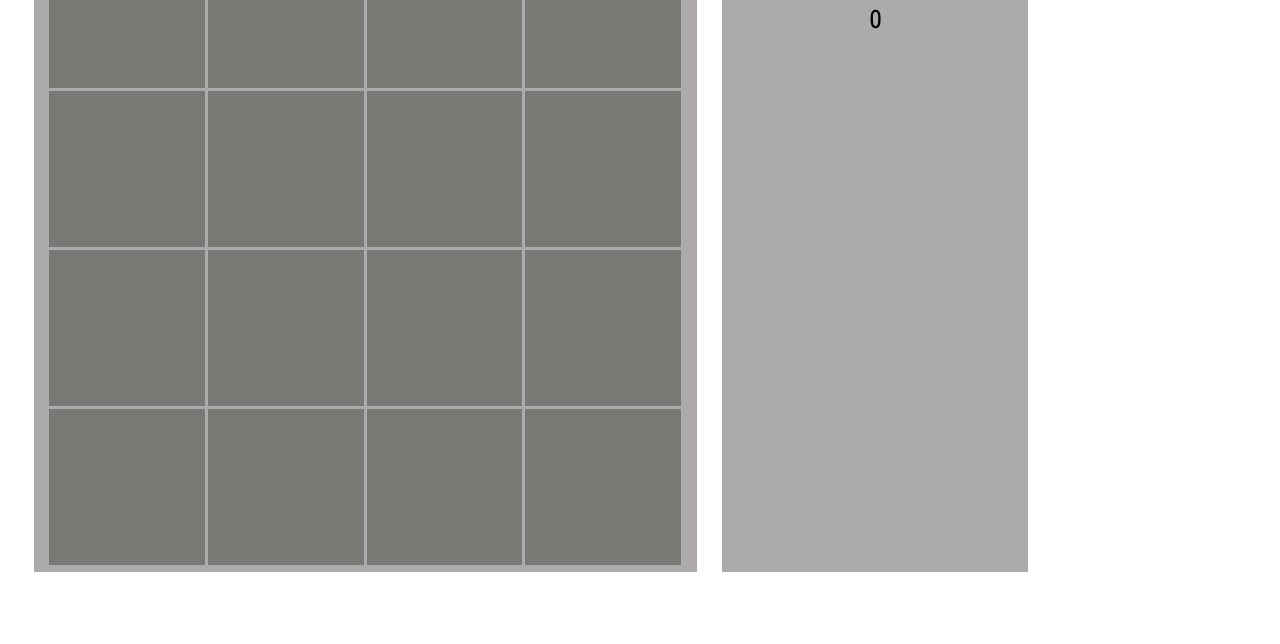
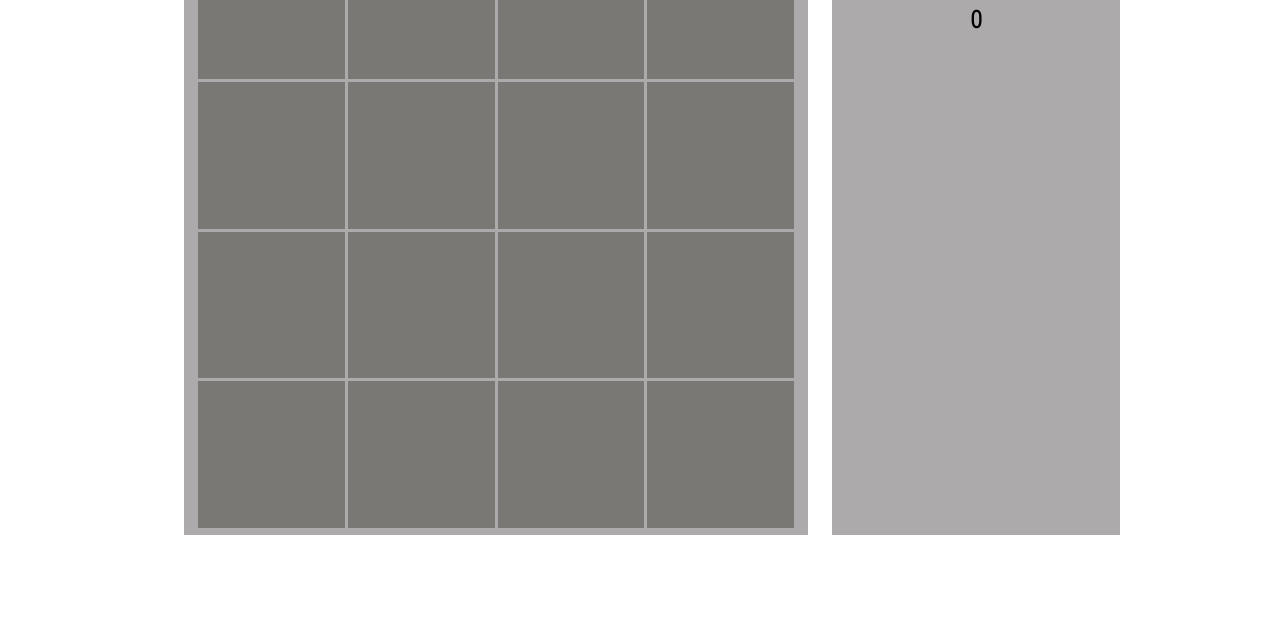
Before and after one commit to tzvi2/memory-tiles, a plain HTML site: page index.html in a window 1280 px wide. Shown: the part 156-800 px from the top of the page. Drawn offline with Linux system fonts and the light colour scheme.

Commit message:
Update styles.css

```diff
--- a/styles.css
+++ b/styles.css
@@ -5,7 +5,8 @@ html {
 .container {
     display: flex;
     justify-content: center;
-    max-width: 1020px;
+    margin: auto;
+    max-width: 960px;
 }
 
 .board {
```
